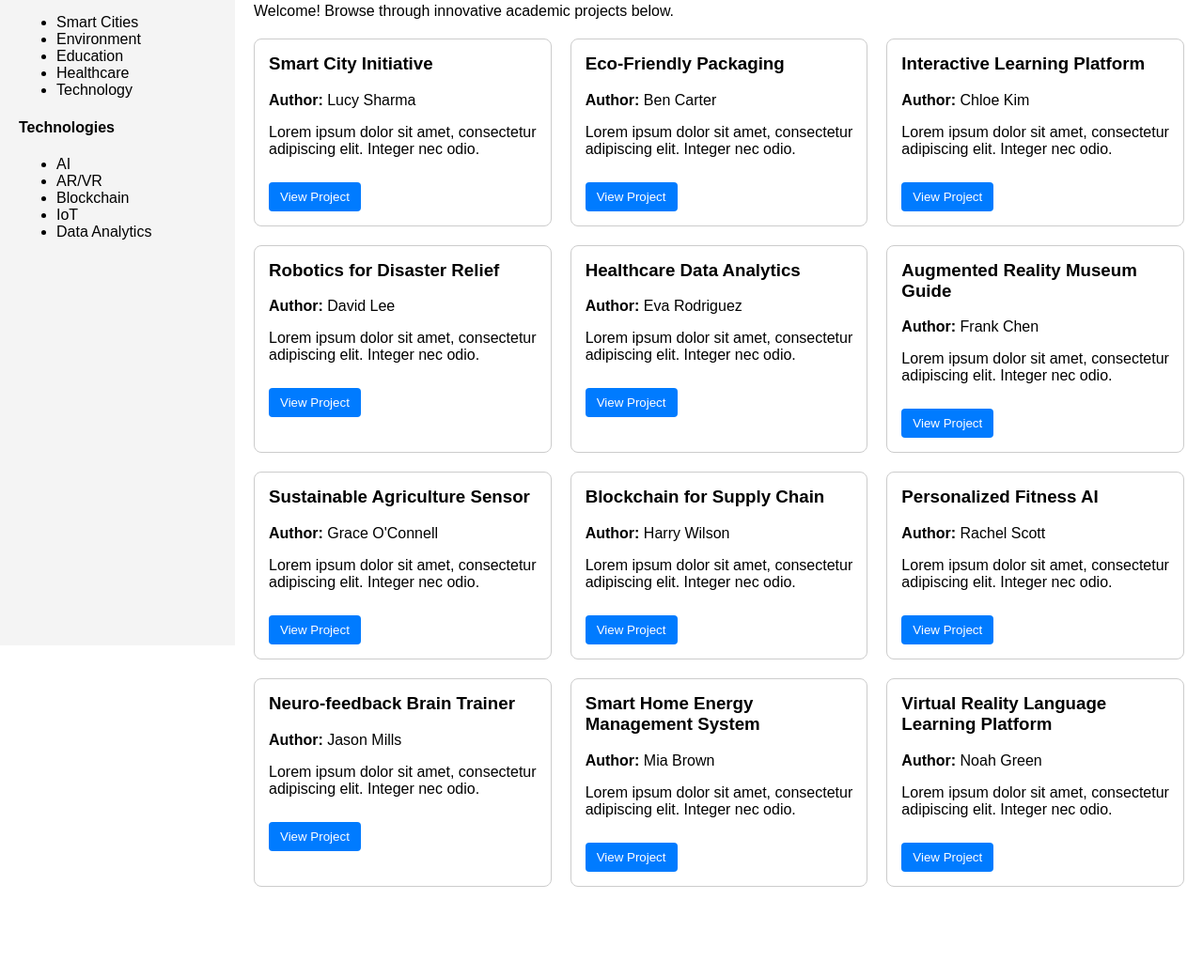
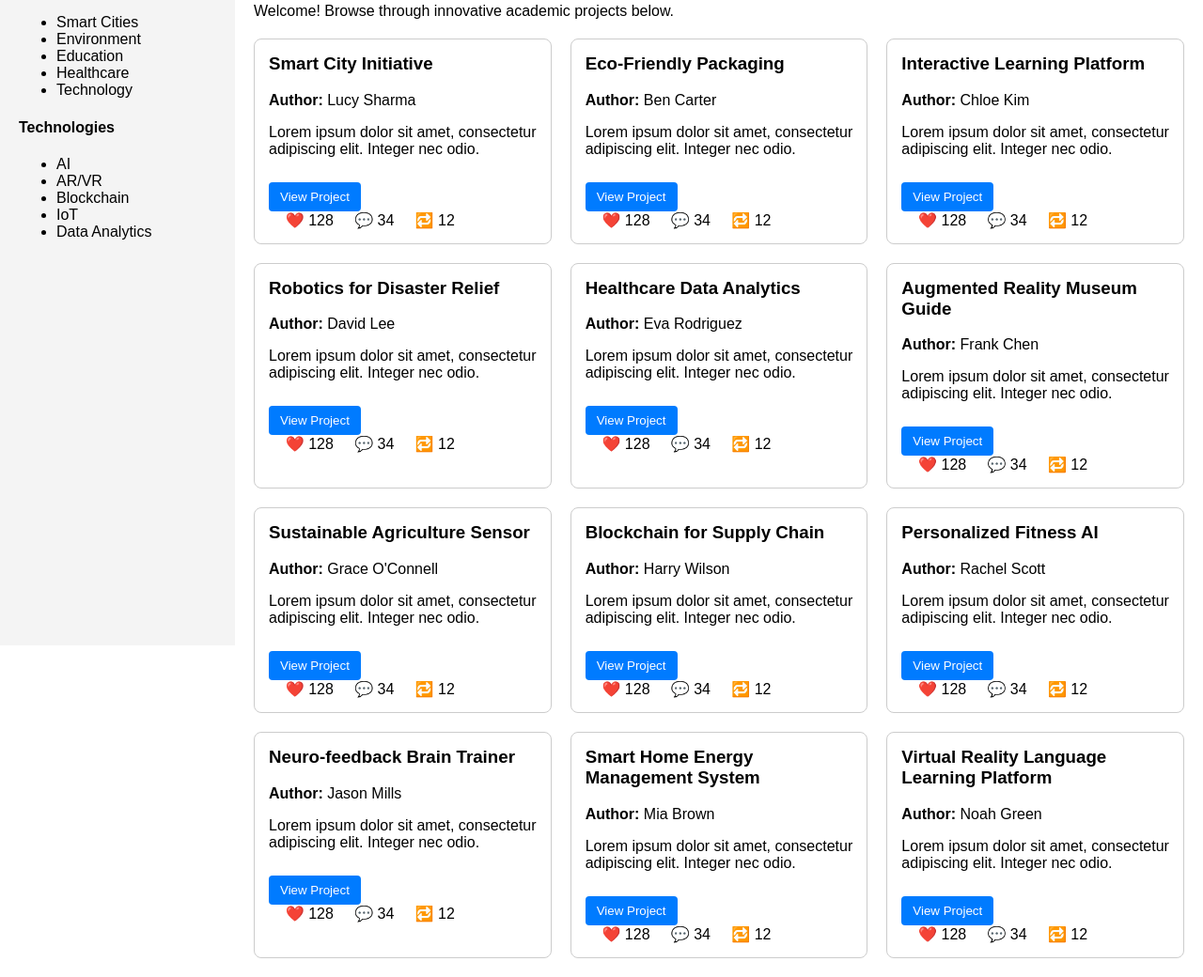
Before and after one commit to K6EDWIN/StrathTank, a plain HTML site: page frontend/exploreProjects.html in a window 1280 px wide. Shown: the part 113-1153 px from the top of the page at 94% size. Before the commit the page ends 1077 px from the top, so only its background shows below. Drawn offline with Linux system fonts and the light colour scheme.

Commit message:
added likes,comments and shares for explore projects page

```diff
--- a/frontend/exploreProjects.html
+++ b/frontend/exploreProjects.html
@@ -39,6 +39,14 @@
                 <p><strong>Author:</strong> Lucy Sharma</p>
                 <p>Lorem ipsum dolor sit amet, consectetur adipiscing elit. Integer nec odio.</p>
                 <button>View Project</button>
+
+                 <!-- Likes and Comments Section -->
+                 <div class="interactions">
+                 <span>❤️ 128</span>
+                 <span>💬 34</span>
+                 <span>🔁 12</span>
+                   </div>
+
             </div>
 
             <div class="project-card">
@@ -46,6 +54,12 @@
                 <p><strong>Author:</strong> Ben Carter</p>
                 <p>Lorem ipsum dolor sit amet, consectetur adipiscing elit. Integer nec odio.</p>
                 <button>View Project</button>
+                <!-- Likes and Comments Section -->
+                 <div class="interactions">
+                 <span>❤️ 128</span>
+                 <span>💬 34</span>
+                 <span>🔁 12</span>
+                   </div>
             </div>
 
             <div class="project-card">
@@ -53,6 +67,12 @@
                 <p><strong>Author:</strong> Chloe Kim</p>
                 <p>Lorem ipsum dolor sit amet, consectetur adipiscing elit. Integer nec odio.</p>
                 <button>View Project</button>
+                <!-- Likes and Comments Section -->
+                 <div class="interactions">
+                 <span>❤️ 128</span>
+                 <span>💬 34</span>
+                 <span>🔁 12</span>
+                   </div>
             </div>
 
             <div class="project-card">
@@ -60,6 +80,12 @@
                 <p><strong>Author:</strong> David Lee</p>
                 <p>Lorem ipsum dolor sit amet, consectetur adipiscing elit. Integer nec odio.</p>
                 <button>View Project</button>
+                <!-- Likes and Comments Section -->
+                 <div class="interactions">
+                 <span>❤️ 128</span>
+                 <span>💬 34</span>
+                 <span>🔁 12</span>
+                   </div>
             </div>
 
             <div class="project-card">
@@ -67,6 +93,12 @@
                 <p><strong>Author:</strong> Eva Rodriguez</p>
                 <p>Lorem ipsum dolor sit amet, consectetur adipiscing elit. Integer nec odio.</p>
                 <button>View Project</button>
+                <!-- Likes and Comments Section -->
+                 <div class="interactions">
+                 <span>❤️ 128</span>
+                 <span>💬 34</span>
+                 <span>🔁 12</span>
+                   </div>
             </div>
 
             <div class="project-card">
@@ -74,6 +106,12 @@
                 <p><strong>Author:</strong> Frank Chen</p>
                 <p>Lorem ipsum dolor sit amet, consectetur adipiscing elit. Integer nec odio.</p>
                 <button>View Project</button>
+                <!-- Likes and Comments Section -->
+                 <div class="interactions">
+                 <span>❤️ 128</span>
+                 <span>💬 34</span>
+                 <span>🔁 12</span>
+                   </div>
             </div>
 
             <div class="project-card">
@@ -81,6 +119,12 @@
                 <p><strong>Author:</strong> Grace O'Connell</p>
                 <p>Lorem ipsum dolor sit amet, consectetur adipiscing elit. Integer nec odio.</p>
                 <button>View Project</button>
+                <!-- Likes and Comments Section -->
+                 <div class="interactions">
+                 <span>❤️ 128</span>
+                 <span>💬 34</span>
+                 <span>🔁 12</span>
+                   </div>
             </div>
 
             <div class="project-card">
@@ -88,6 +132,12 @@
                 <p><strong>Author:</strong> Harry Wilson</p>
                 <p>Lorem ipsum dolor sit amet, consectetur adipiscing elit. Integer nec odio.</p>
                 <button>View Project</button>
+                <!-- Likes and Comments Section -->
+                 <div class="interactions">
+                 <span>❤️ 128</span>
+                 <span>💬 34</span>
+                 <span>🔁 12</span>
+                   </div>
             </div>
 
             <div class="project-card">
@@ -95,6 +145,12 @@
                 <p><strong>Author:</strong> Rachel Scott</p>
                 <p>Lorem ipsum dolor sit amet, consectetur adipiscing elit. Integer nec odio.</p>
                 <button>View Project</button>
+                <!-- Likes and Comments Section -->
+                 <div class="interactions">
+                 <span>❤️ 128</span>
+                 <span>💬 34</span>
+                 <span>🔁 12</span>
+                   </div>
             </div>
 
             <div class="project-card">
@@ -102,6 +158,12 @@
                 <p><strong>Author:</strong> Jason Mills</p>
                 <p>Lorem ipsum dolor sit amet, consectetur adipiscing elit. Integer nec odio.</p>
                 <button>View Project</button>
+                <!-- Likes and Comments Section -->
+                 <div class="interactions">
+                 <span>❤️ 128</span>
+                 <span>💬 34</span>
+                 <span>🔁 12</span>
+                   </div>
             </div>
 
             <div class="project-card">
@@ -109,6 +171,12 @@
                 <p><strong>Author:</strong> Mia Brown</p>
                 <p>Lorem ipsum dolor sit amet, consectetur adipiscing elit. Integer nec odio.</p>
                 <button>View Project</button>
+                <!-- Likes and Comments Section -->
+                 <div class="interactions">
+                 <span>❤️ 128</span>
+                 <span>💬 34</span>
+                 <span>🔁 12</span>
+                   </div>
             </div>
 
             <div class="project-card">
@@ -116,6 +184,12 @@
                 <p><strong>Author:</strong> Noah Green</p>
                 <p>Lorem ipsum dolor sit amet, consectetur adipiscing elit. Integer nec odio.</p>
                 <button>View Project</button>
+                <!-- Likes and Comments Section -->
+                 <div class="interactions">
+                 <span>❤️ 128</span>
+                 <span>💬 34</span>
+                 <span>🔁 12</span>
+                   </div>
             </div>
 
         </div>
```
